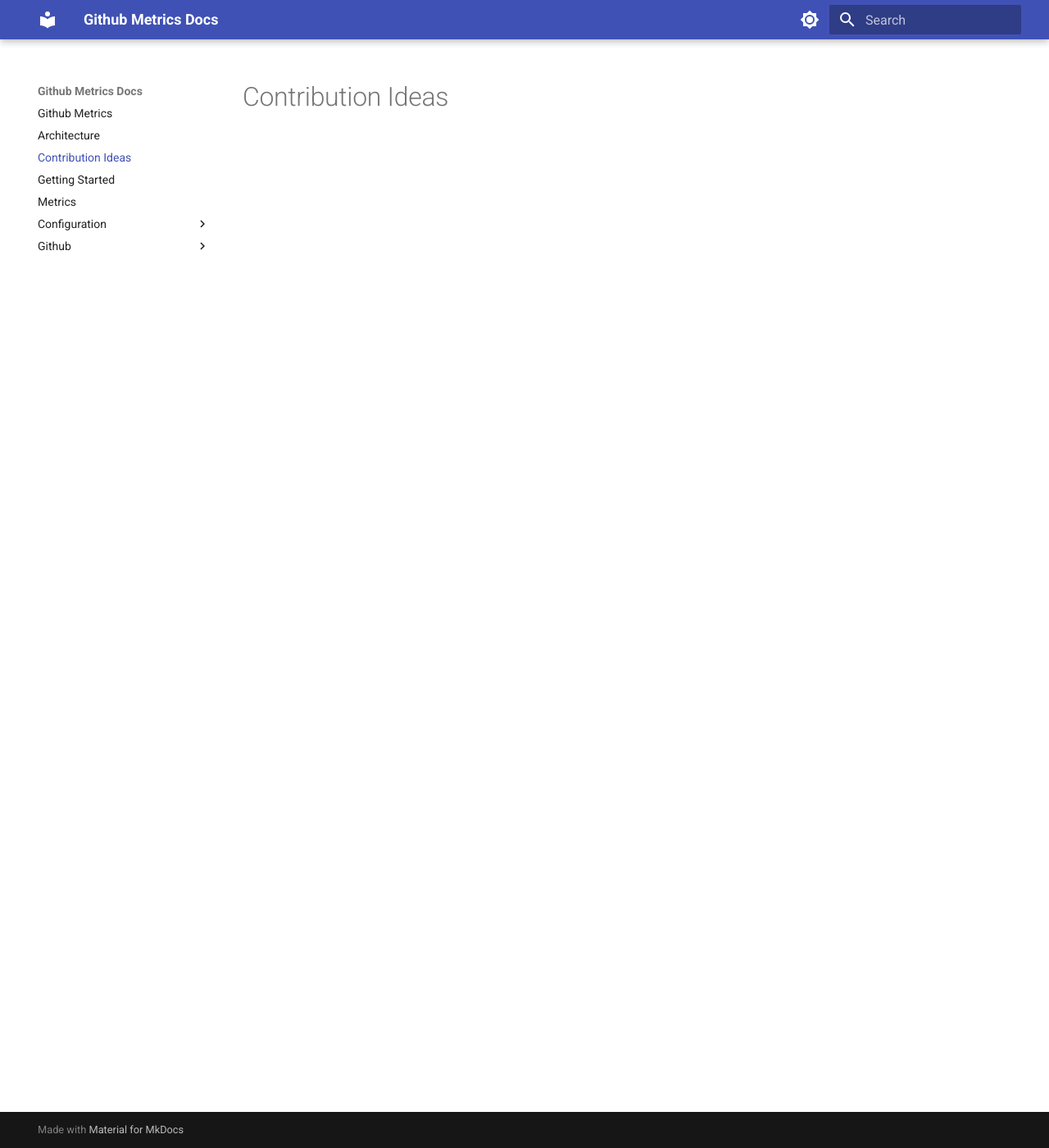
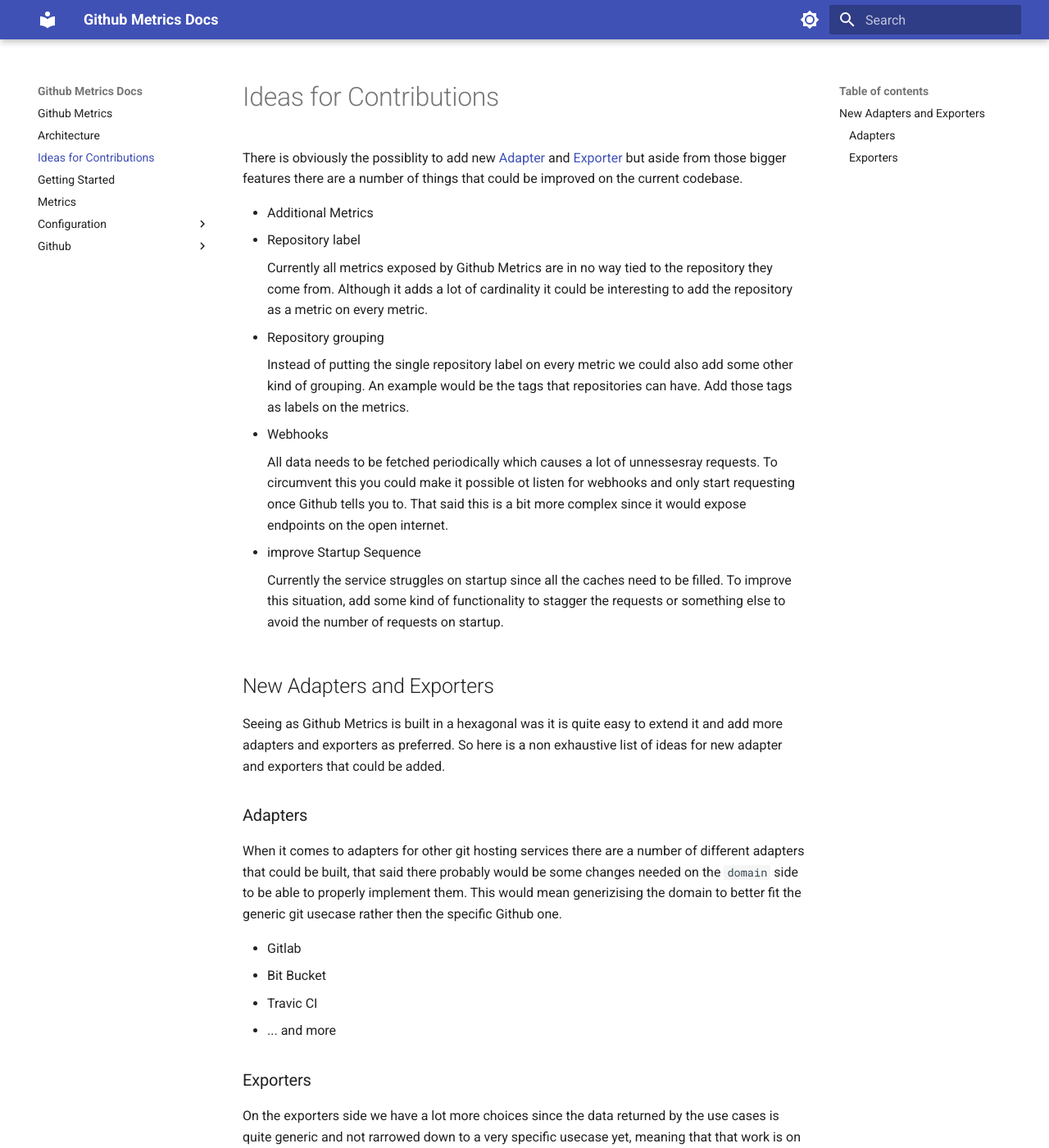
Before and after one commit to github-insights/github-insights.github.io, an MkDocs documentation site: the page built from docs/contributing.md, in a window 1280 px wide and 1400 px high. Shown: the whole window at 82% size. Built offline with MkDocs 1.6.1 and Material for MkDocs 9.7.7, drawn with Linux system fonts in a browser that asks for light colours; some of the changed text lies outside the part shown.

Commit message:
more changes

```diff
--- a/docs/contributing.md
+++ b/docs/contributing.md
@@ -1 +1,62 @@
-# Contribution Ideas
+# Ideas for Contributions
+
+There is obviously the possiblity to add new [Adapter](#adapters) and [Exporter](#exporters)
+but aside from those bigger features there are a number of things that could be
+improved on the current codebase.
+
+- Additional Metrics
+- Repository label
+
+    Currently all metrics exposed by Github Metrics are in no way tied to the
+    repository they come from. Although it adds a lot of cardinality it could be
+    interesting to add the repository as a metric on every metric.
+
+- Repository grouping
+
+    Instead of putting the single repository label on every metric we could
+    also add some other kind of grouping. An example would be the tags that
+    repositories can have. Add those tags as labels on the metrics.
+
+- Webhooks
+
+    All data needs to be fetched periodically which causes a lot of unnessesray
+    requests. To circumvent this you could make it possible ot listen for webhooks
+    and only start requesting once Github tells you to. That said this is a bit
+    more complex since it would expose endpoints on the open internet.
+
+- improve Startup Sequence
+
+    Currently the service struggles on startup since all the caches need to be filled.
+    To improve this situation, add some kind of functionality to stagger the requests
+    or something else to avoid the number of requests on startup.
+
+
+
+## New Adapters and Exporters
+
+Seeing as Github Metrics is built in a hexagonal was it is quite easy to extend
+it and add more adapters and exporters as preferred. So here is a non exhaustive
+list of ideas for new adapter and exporters that could be added.
+
+### Adapters
+
+When it comes to adapters for other git hosting services there are a number of
+different adapters that could be built, that said there probably would be some
+changes needed on the `domain` side to be able to properly implement them. This
+would mean generizising the domain to better fit the generic git usecase rather
+then the specific Github one.
+
+- Gitlab
+- Bit Bucket
+- Travic CI
+- ... and more
+
+### Exporters
+
+On the exporters side we have a lot more choices since the data returned by
+the use cases is quite generic and not rarrowed down to a very specific usecase
+yet, meaning that that work is on the part of the exporter.
+
+- Relational Database
+- Rest Api
+- ... and more
```
Also changed, not shown: docs/index.md (+6 -0 lines), docs/metrics.md (+99 -15 lines).
